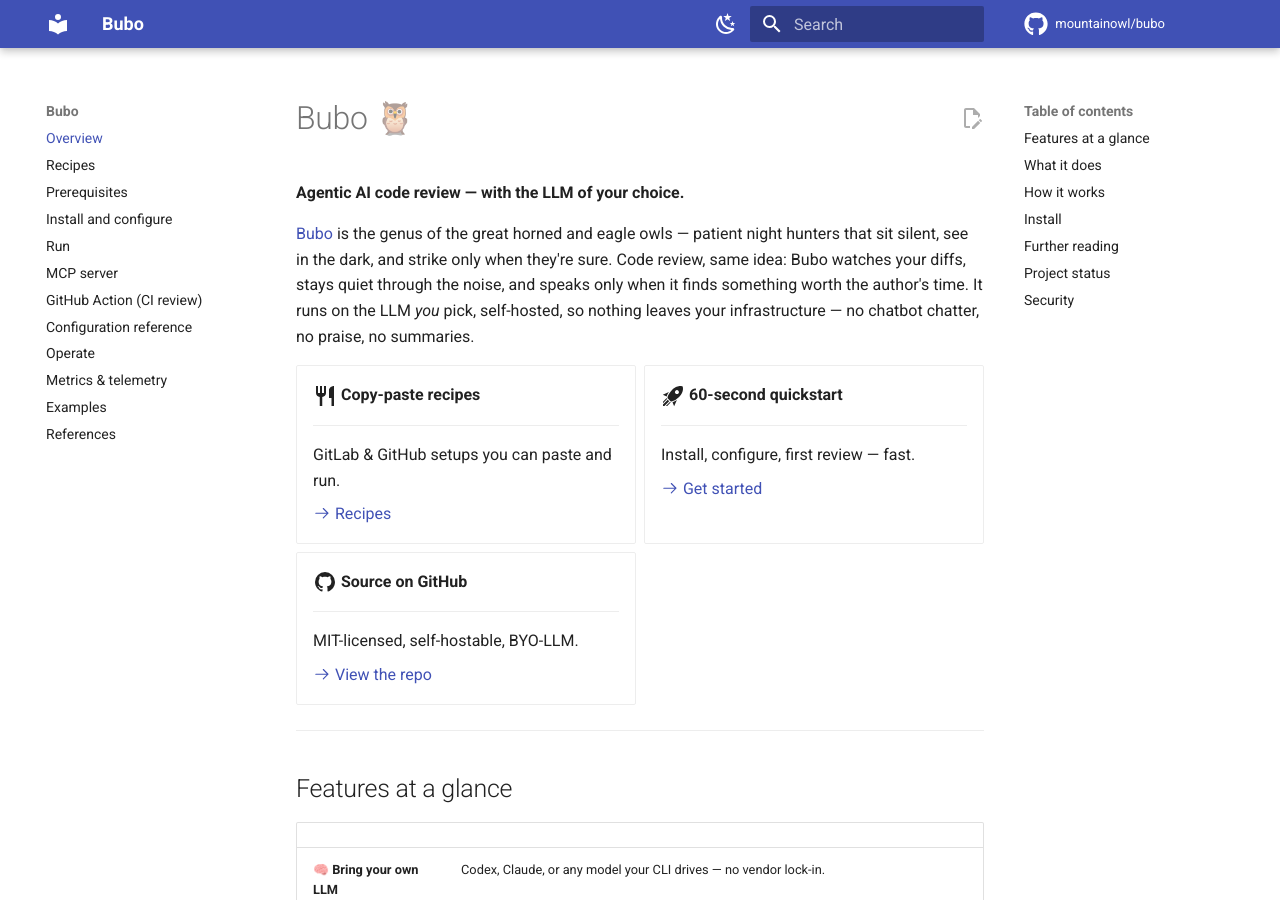
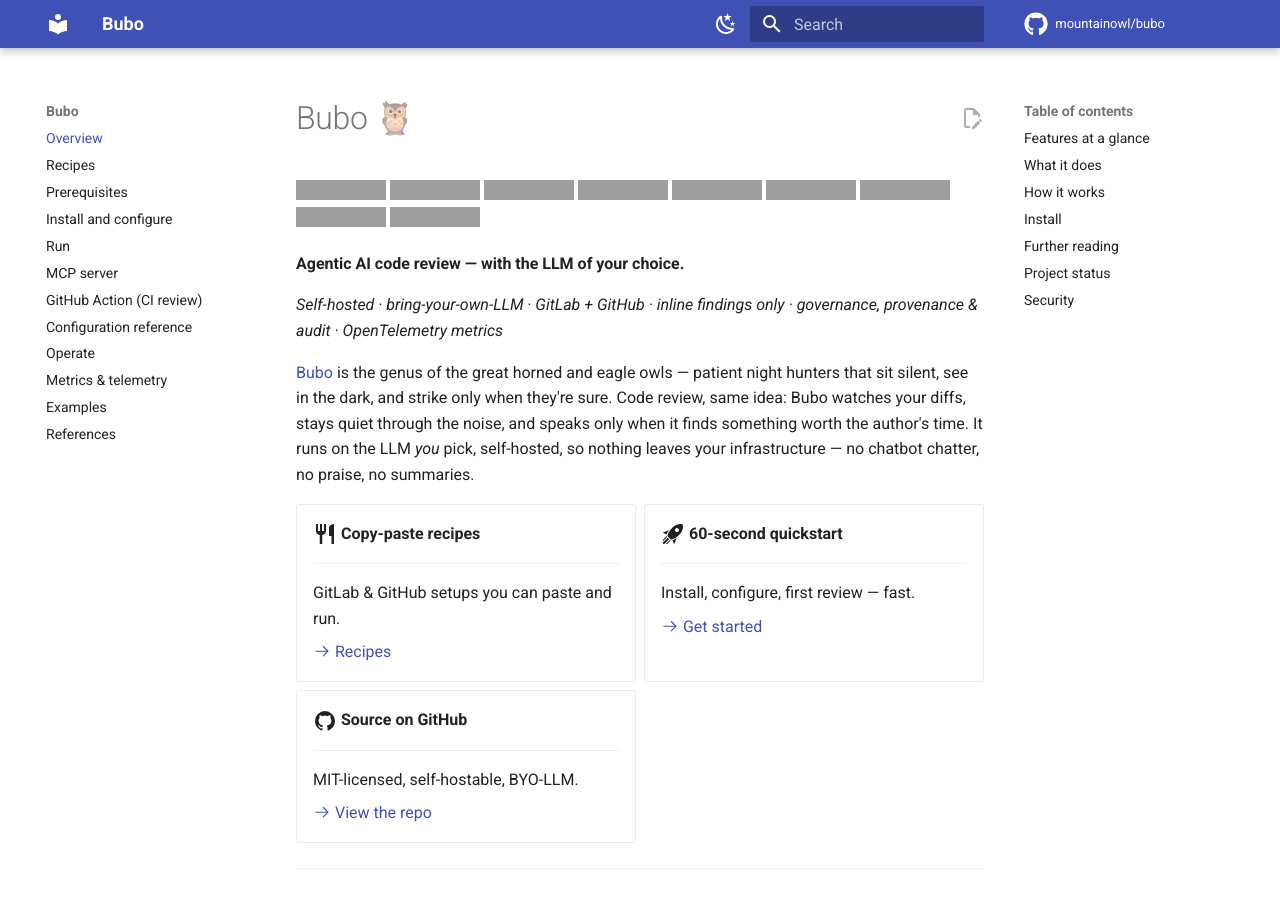
Before and after one commit to mountainowl/ai-code-review, an MkDocs documentation site: the page built from docs/index.md, in a window 1280 px wide and 900 px high. Built offline with MkDocs 1.6.1 and Material for MkDocs 9.7.7, drawn with Linux system fonts in a browser that asks for light colours; comment, search, counter and statistics services are not loaded; grey boxes are pictures that could not be loaded.

Commit message:
docs: add cosign-signed badge + feature subtitle; mirror badges to docs home
- Add a "release: cosign signed" badge — Sigstore keyless signing is real
  (release.yml), as are the SBOM and the Docker image's provenance. This is
  deliberately NOT a SLSA-level claim: the image provenance is BuildKit
  (`build-push-action` provenance, ~SLSA Build L2), not the L3 a dedicated
  slsa-github-generator would assert.
- Add a one-line feature subtitle under the tagline for at-a-glance scope.
- Mirror the badge row + subtitle onto the docs site home (docs/index.md),
  dropping the self-referential Docs badge there.

```diff
--- a/docs/index.md
+++ b/docs/index.md
@@ -1,6 +1,19 @@
 # Bubo 🦉
 
+[![PyPI](https://img.shields.io/pypi/v/bubo?logo=pypi&logoColor=white)](https://pypi.org/project/bubo/)
+[![Python 3.14+](https://img.shields.io/badge/python-3.14%2B-3776ab?logo=python&logoColor=white)](https://github.com/mountainowl/bubo/blob/main/pyproject.toml)
+[![Docker: GHCR](https://img.shields.io/badge/docker-ghcr.io-2496ED?logo=docker&logoColor=white)](https://github.com/mountainowl/bubo/pkgs/container/bubo)
+[![CI](https://github.com/mountainowl/bubo/actions/workflows/ci.yml/badge.svg)](https://github.com/mountainowl/bubo/actions/workflows/ci.yml)
+[![OpenSSF Scorecard](https://api.scorecard.dev/projects/github.com/mountainowl/bubo/badge)](https://scorecard.dev/viewer/?uri=github.com/mountainowl/bubo)
+[![Signed with cosign](https://img.shields.io/badge/release-cosign%20signed-2bb4ab?logo=sigstore&logoColor=white)](https://github.com/mountainowl/bubo/releases)
+[![Ruff](https://img.shields.io/endpoint?url=https://raw.githubusercontent.com/astral-sh/ruff/main/assets/badge/v2.json)](https://github.com/astral-sh/ruff)
+[![Managed with uv](https://img.shields.io/badge/managed%20with-uv-2f3542)](https://github.com/astral-sh/uv)
+[![License: MIT](https://img.shields.io/badge/license-MIT-111827)](https://github.com/mountainowl/bubo/blob/main/LICENSE)
+
 **Agentic AI code review — with the LLM of your choice.**
+
+*Self-hosted · bring-your-own-LLM · GitLab + GitHub · inline findings only ·
+governance, provenance & audit · OpenTelemetry metrics*
 
 [Bubo](https://en.wikipedia.org/wiki/Bubo_(genus)) is the genus of the great
 horned and eagle owls — patient night hunters that sit silent, see in the dark,
```
Also changed, not shown: README.md (+4 -0 lines).
